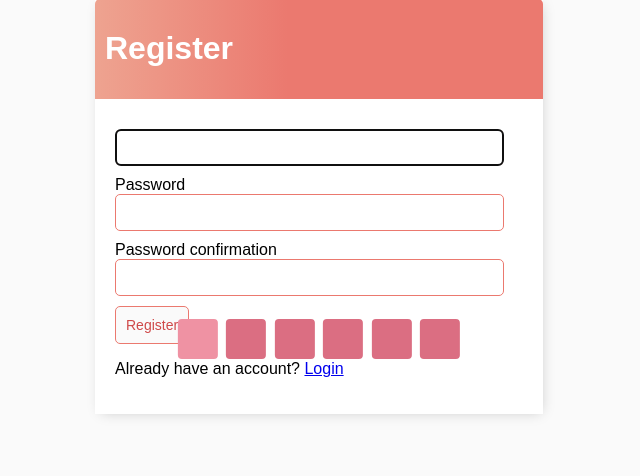
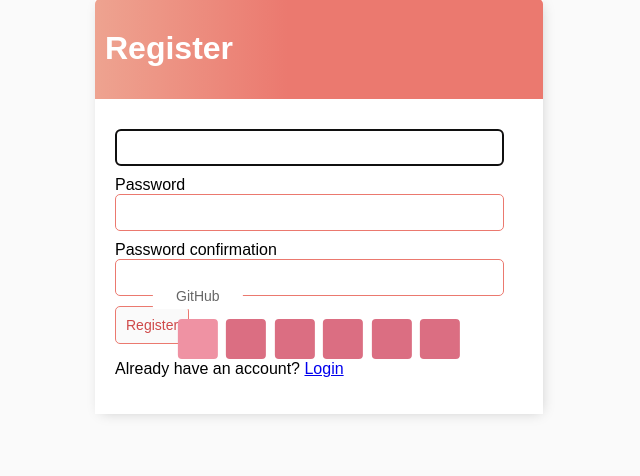
Before and after one commit to JustA3DObject/ToDo-List-App, a Django app: page /register/ in a window 1280 px wide, with the pointer over the restyled element. Shown: the part 59-535 px from the top of the page, without its empty margins (321-961 px from the left). Run offline with Django 4.2, Linux system fonts and the light colour scheme; some libraries are stand-ins or nearby versions.

Commit message:
text popping when icon is in hover state

```diff
--- a/todolist/base/static/css/master.css
+++ b/todolist/base/static/css/master.css
@@ -190,3 +190,9 @@ label {
     bottom: -5px;
     left: 40px;
 }
+
+.social-media-footer a:hover span {
+    bottom: 50px;
+    visibility: visible;
+    opacity: 1;
+}
```
